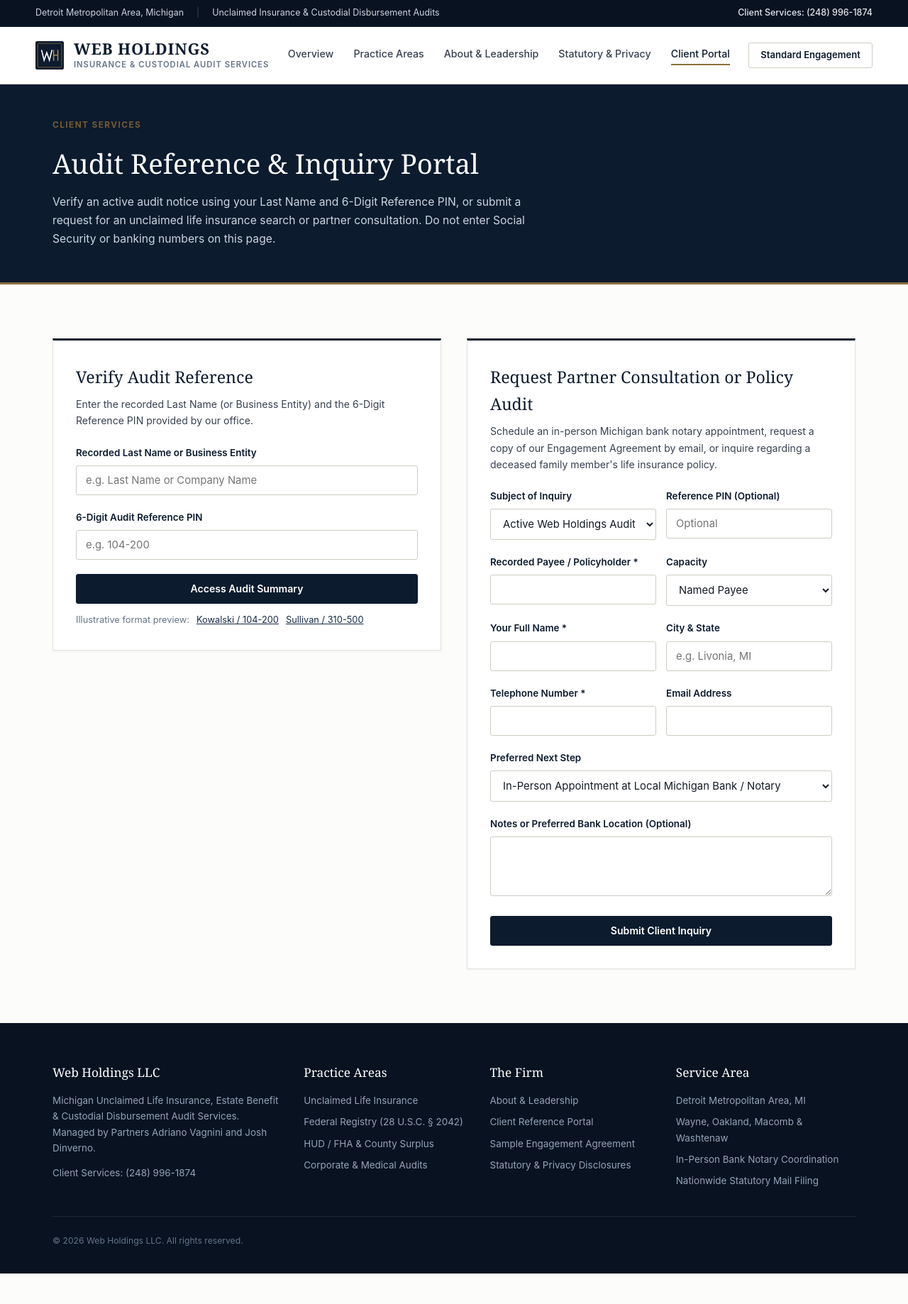
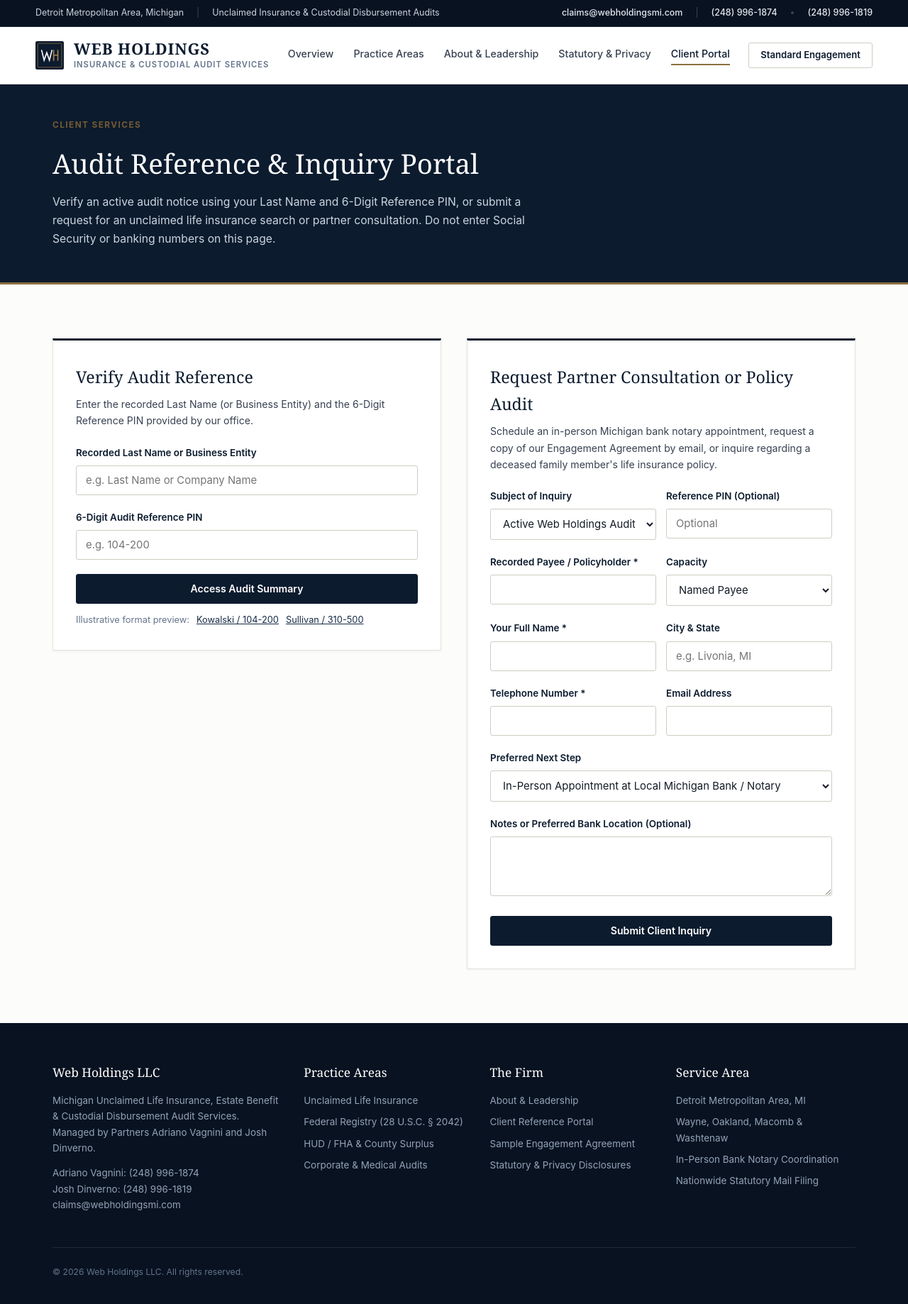
Before and after one commit to drcinc340/webholdingsmi, a plain HTML site: page portal.html in a window 1280 px wide. Shown: the whole page at 71% size. Before the commit the page ends 1795 px from the top, so only its background shows below. Drawn offline with Linux system fonts and the light colour scheme; no server answers.

Commit message:
Publish portal.html

```diff
--- a/portal.html
+++ b/portal.html
@@ -19,7 +19,11 @@
         <span>Unclaimed Insurance &amp; Custodial Disbursement Audits</span>
       </div>
       <div class="utility-right">
-        <a href="tel:2489961874" class="utility-link">Client Services: (248) 996-1874</a>
+        <a href="mailto:claims@webholdingsmi.com" class="utility-link">claims@webholdingsmi.com</a>
+        <span class="utility-sep">|</span>
+        <a href="tel:2489961874" class="utility-link">(248) 996-1874</a>
+        <span class="utility-sep">&bull;</span>
+        <a href="tel:2489961819" class="utility-link">(248) 996-1819</a>
       </div>
     </div>
   </div>
@@ -263,7 +267,11 @@
             Michigan Unclaimed Life Insurance, Estate Benefit &amp; Custodial Disbursement Audit Services. Managed by
             Partners Adriano Vagnini and Josh Dinverno.
           </p>
-          <p>Client Services: <a href="tel:2489961874">(248) 996-1874</a></p>
+          <p>
+            Adriano Vagnini: <a href="tel:2489961874">(248) 996-1874</a><br />
+            Josh Dinverno: <a href="tel:2489961819">(248) 996-1819</a><br />
+            <a href="mailto:claims@webholdingsmi.com">claims@webholdingsmi.com</a>
+          </p>
         </div>
         <div>
           <h4 class="footer-title">Practice Areas</h4>
```
